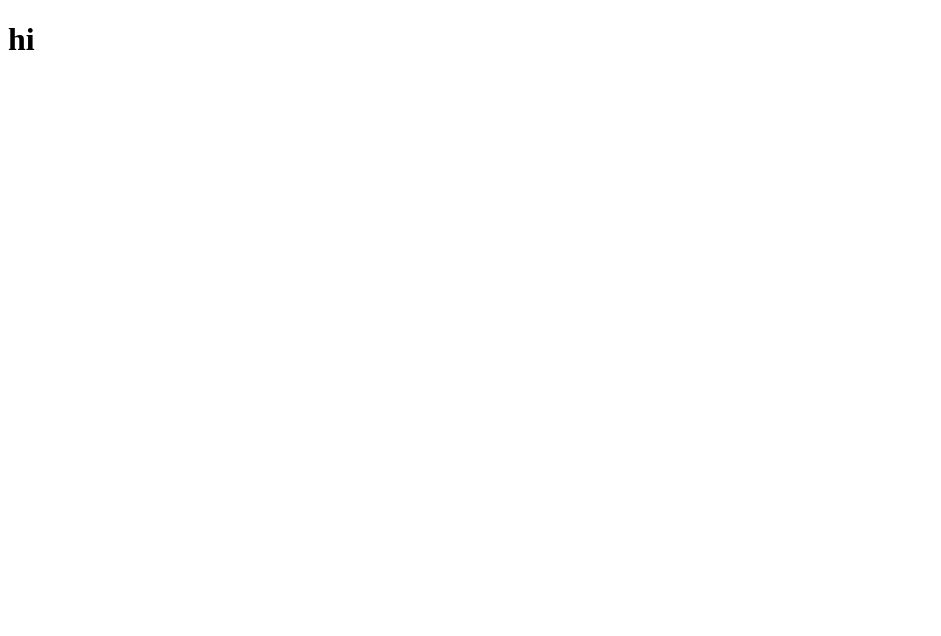
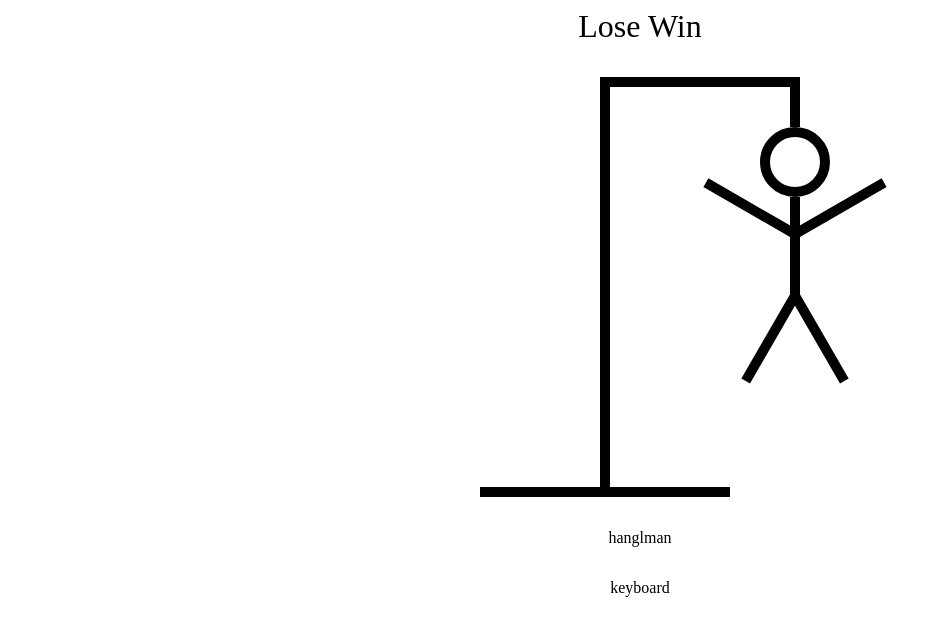
Before and after one commit to Dina2703/react_ts_hangman, a React (Vite) app: page / in a window 1280 px wide. Shown: the top 636 px of the page, without its empty margins (0-941 px from the left). Built offline with nearby package versions, Linux system fonts and the light colour scheme.

Commit message:
HangmanDrawing style for the body

```diff
--- a/src/App.tsx
+++ b/src/App.tsx
@@ -1,5 +1,8 @@
 import { useState } from "react";
 import words from "./wordList.json";
+import Keyboard from "./Keyboard";
+import { HangmanWord } from "./HangmanWord";
+import HangmanDrawing from "./HangmanDrawing";
 
 function App() {
   const [wordToGuess, setWordToGuess] = useState(() => {
@@ -8,7 +11,23 @@ function App() {
   const [quessedLetters, setGuessedLetters] = useState<string[]>([]);
   console.log(wordToGuess);
 
-  return <h1>hi</h1>;
+  return (
+    <div
+      style={{
+        maxWidth: "800px",
+        display: "flex",
+        flexDirection: "column",
+        gap: "2rem",
+        margin: "0 auto",
+        alignItems: "center",
+      }}
+    >
+      <div style={{ fontSize: "2rem", textAlign: "center" }}>Lose Win</div>
+      <HangmanDrawing />
+      <HangmanWord />
+      <Keyboard />
+    </div>
+  );
 }
 
 export default App;
--- /dev/null
+++ b/src/HangmanDrawing.tsx
@@ -0,0 +1,132 @@
+const HEAD = (
+  <div
+    style={{
+      width: "50px",
+      height: "50px",
+      borderRadius: "100%",
+      border: "10px solid black",
+      position: "absolute",
+      top: "50px",
+      right: "-30px",
+    }}
+  />
+);
+
+const BODY = (
+  <div
+    style={{
+      width: "10px",
+      height: "100px",
+      background: "black",
+      position: "absolute",
+      top: "120px",
+      right: 0,
+    }}
+  />
+);
+
+const RIGHT_ARM = (
+  <div
+    style={{
+      width: "100px",
+      height: "10px",
+      background: "black",
+      position: "absolute",
+      top: "150px",
+      right: "-100px",
+      rotate: "-30deg",
+      transformOrigin: "left bottom",
+    }}
+  />
+);
+
+const LEFT_ARM = (
+  <div
+    style={{
+      width: "100px",
+      height: "10px",
+      background: "black",
+      position: "absolute",
+      top: "150px",
+      right: "10px",
+      rotate: "30deg",
+      transformOrigin: "right bottom",
+    }}
+  />
+);
+
+const RIGHT_LEG = (
+  <div
+    style={{
+      width: "100px",
+      height: "10px",
+      background: "black",
+      position: "absolute",
+      top: "210px",
+      right: "-90px",
+      rotate: "60deg",
+      transformOrigin: "left bottom",
+    }}
+  />
+);
+
+const LEFT_LEG = (
+  <div
+    style={{
+      width: "100px",
+      height: "10px",
+      background: "black",
+      position: "absolute",
+      top: "210px",
+      right: 0,
+      rotate: "-60deg",
+      transformOrigin: "right bottom",
+    }}
+  />
+);
+
+function HangmanDrawing() {
+  return (
+    <div
+      style={{
+        position: "relative",
+      }}
+    >
+      {HEAD}
+      {BODY}
+      {LEFT_ARM}
+      {RIGHT_ARM}
+      {LEFT_LEG}
+      {RIGHT_LEG}
+      <div
+        style={{
+          height: "50px",
+          width: "10px",
+          background: "black",
+          position: "absolute",
+          right: 0,
+          top: 0,
+        }}
+      />
+      <div
+        style={{
+          height: "10px",
+          width: "200px",
+          background: "black",
+          marginLeft: "120px",
+        }}
+      />
+      <div
+        style={{
+          height: "400px",
+          width: "10px",
+          background: "black",
+          marginLeft: "120px",
+        }}
+      />
+      <div style={{ height: "10px", width: "250px", background: "black" }} />
+    </div>
+  );
+}
+
+export default HangmanDrawing;
--- /dev/null
+++ b/src/HangmanWord.tsx
@@ -0,0 +1,3 @@
+export function HangmanWord() {
+  return <div>hanglman</div>;
+}
--- /dev/null
+++ b/src/Keyboard.tsx
@@ -0,0 +1,5 @@
+function Keyboard() {
+  return <div>keyboard</div>;
+}
+
+export default Keyboard;
```
